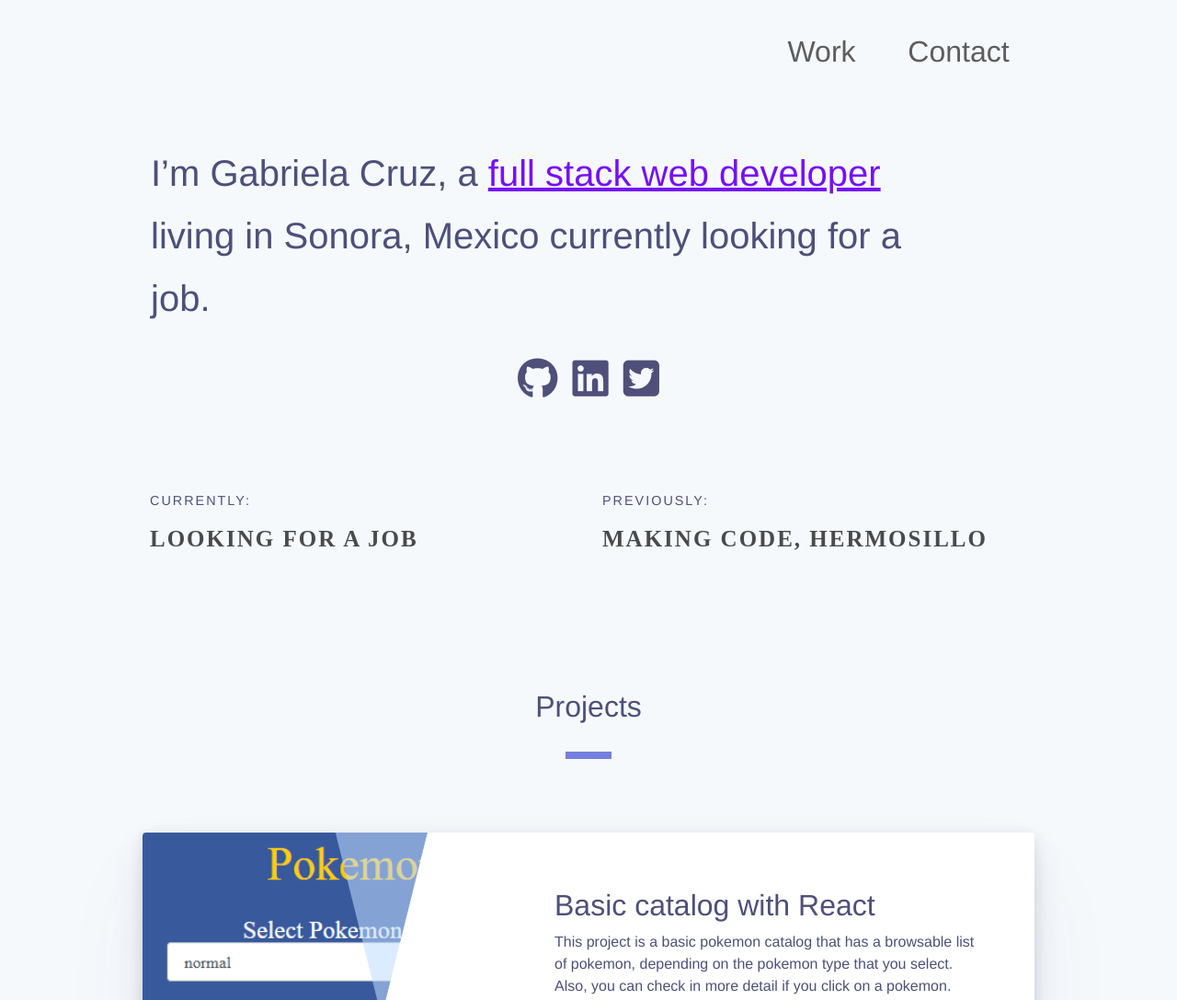
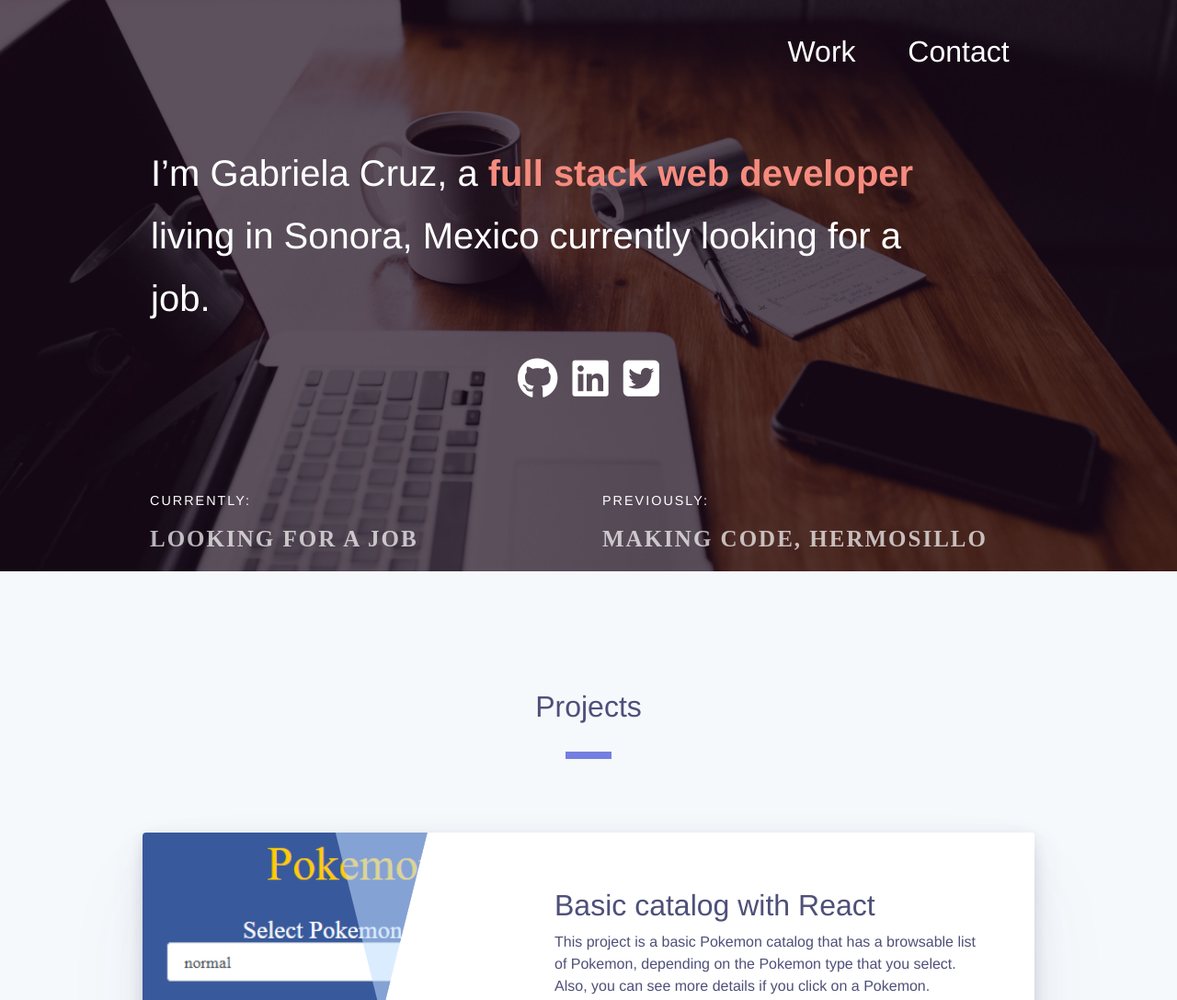
Before and after one commit to ViriCruz/Portfolio, a plain HTML site: page index.html in a window 1280 px wide. Shown: the top 1087 px of the page at 92% size. Drawn offline with nearby package versions, Linux system fonts and the light colour scheme; a web font is replaced by a local one.

Commit message:
Add hero image to header

```diff
--- a/assets/custom.css
+++ b/assets/custom.css
@@ -17,6 +17,24 @@ svg {
 
 #logo svg{
   width: 114px
+}
+
+/* hero container */
+.hero-container {
+  background-image: url('./hero-image.jpg');
+  background-position: 100% 100%;
+  background-size: cover;
+  font-weight: 600 !important;
+  position: relative;
+}
+
+.layer {
+  background-color: rgb(28 11 29 / 70%);
+  position: absolute;
+  top: 0;
+  left: 0;
+  width: 100%;
+  height: 100%;
 }
 
 ul{
@@ -48,7 +66,7 @@ a{
  font-size: 25px;
  letter-spacing: 2px;
  text-transform: uppercase;
- color: rgba(0,0,0,0.7);
+ color: rgba(255,255,255,0.7);
  font-weight: bold;
  transition: all .2s ease-in-out;
 }
@@ -188,6 +206,7 @@ a{
 .intro{
  line-height: 68px;
  font-size: 2.8rem;
+ position: relative;
 }
 
 .intro h1{
@@ -196,10 +215,20 @@ a{
  line-height: 68px;
  font-size: 2.5rem;
  max-width: 840px;
+ color: #fff;
+}
+
+.intro .custom-text {
+  color: #F58B7F;
+  font-weight: 600;
 }
 
 .top-social-links {
   margin-bottom: 2em;
+}
+
+.top-social-links i {
+  color: #fff
 }
 
 .top-social-links p {
@@ -212,12 +241,15 @@ a{
 .custom-text{
   color: #7510F7;
   transition: .1s ease-in-out;
-  text-decoration: underline;
+  text-decoration: none;
+}
+
+.contact-me .custom-text:hover {
+  color: #7510F7;
 }
 
 .custom-text:hover{
   opacity: .9;
-  color: #7510F7;
 }
 
 .status h3{
@@ -226,6 +258,7 @@ a{
  text-transform: uppercase;
  font-size: 0.9rem;
  font-weight: 400;
+ color: #fff;
 }
 
 .status svg{
@@ -233,7 +266,7 @@ a{
 }
 
 .nav-menu-item{
- color: #5d5d5d;
+ color: #fff;
 }
 
 .nav-menu-item:hover{
@@ -328,12 +361,12 @@ aside li:hover a, aside li:hover .work-title{
  width: 100%;
 }
 
-.social-network ul li{
- transition: all .3s ease;
+.social-network ul li, .top-social-links ul li{
+  transition: all .3s ease;
 }
 
-.social-network ul li:hover{
-     transform: translateY(-3px);
+.social-network ul li:hover, .top-social-links ul li:hover{
+  transform: translateY(-3px);
 }
 
 .contact-me h2{
--- a/index.html
+++ b/index.html
@@ -13,7 +13,8 @@
   <title>My Website</title>
 </head>
 <body>
-  <header>
+  <header class="hero-container">
+    <div class="layer"></div>
     <navbar class="nav header-content mx-auto">
       <div class="nav-container d-flex mx-2 row align-items-center w-100 justify-content-sm-center justify-content-md-end">
         <div class="col-md-4 col-sm-6 nav-sections">
@@ -31,13 +32,25 @@
     <div class="header-content mx-auto">
       <div class="mx-4 intro">
         <h1>
-          I’m Gabriela Cruz, a <a href="https://github.com/ViriCruz" target="_blank" class="custom-text">full stack web developer</a> living in Sonora, Mexico currently looking for a job.
+          I’m Gabriela Cruz, a <span class="custom-text">full stack web developer</span> living in Sonora, Mexico currently looking for a job.
         </h1>
         <nav class="top-social-links">
           <ul class="d-flex justify-content-center px-0">
-            <li class="mr-3"><i class="fab fa-github"></i></li>
-            <li class="mr-3"><i class="fab fa-linkedin"></i></li>
-            <li><i class="fab fa-twitter-square"></i></li>
+            <li class="mr-3">
+              <a href="https://github.com/ViriCruz" target="_blank">
+                <i class="fab fa-github"></i>
+              </a>
+            </li>
+            <li class="mr-3">
+              <a href="https://www.linkedin.com/in/viricruz/" target="_blank">
+                <i class="fab fa-linkedin"></i>
+              </a>
+            </li>
+            <li>
+              <a href="https://twitter.com/viri_cruz14" target="_blank">
+                <i class="fab fa-twitter-square"></i>
+              </a>
+            </li>
           </ul>
         </nav>
       </div>
@@ -66,7 +79,7 @@
             <div class="project-content">
               <h2>Basic catalog with React</h2>
               <p>
-                This project is a basic pokemon catalog that has a browsable list of pokemon, depending on the pokemon type that you select. Also, you can check in more detail if you click on a pokemon.
+                This project is a basic Pokemon catalog that has a browsable list of Pokemon, depending on the Pokemon type that you select. Also, you can see more details if you click on a Pokemon.
               </p>
               <div class="d-flex flex-wrap">
                 <span class="stack">React 16</span>
@@ -88,9 +101,9 @@
             <img class="project-image d-sm-none d-xl-block" src="./assets/books.PNG" alt="Categories screenshot of the tracking app.">
             <div class="project-background d-sm-none d-xl-block"></div>
             <div class="project-content">
-              <h2>Tracking mobile web app with react</h2>
+              <h2>Tracking mobile web app with React</h2>
               <p>
-                This project is a tracking app to measure how much do you read during a day. Taking in count only: books, articles, audiobooks, mangas, and comics. This is a manual tracking to acquire the habit of reading.
+                This project is a tracking app to measure how much you read during a day. Taking into account only: books, articles, audiobooks, mangas, and comics. This is a manual tracking to acquire the habit of reading.
               </p>
               <div class="d-flex flex-wrap">
                 <span class="stack">React 16</span>
@@ -117,7 +130,7 @@
             <div class="project-content">
               <h2>Weather App</h2>
               <p>
-                Search the current weather for any place, convert temperature between Celsius and Fahrenheit. This project makes use of Weather Api and Pexels Api, both are public.
+                Search the current weather for any place and convert temperature between Celsius and Fahrenheit. This project makes use of Weather API and Pexels API, both are public.
               </p>
               <div class="d-flex flex-wrap">
                 <span class="stack">HTML5</span>
@@ -141,7 +154,7 @@
             <div class="project-content">
               <h2>RPG turn-based game with Phaser 3</h2>
               <p>
-                Small game using Phaser 3, destroy the enemies that are around the map.
+                This is a small game using Phaser 3, where you will face many enemies around the map. Destroy'em all!
               </p>
               <div class="d-flex flex-wrap">
                 <span class="stack">JavaScript ECMA6</span>
@@ -164,7 +177,7 @@
             <div class="project-content">
               <h2>Restaurant Example Page</h2>
               <p>
-                This is a basic demo restaurant page, it was built based on the Webpack and modules section in The Odin Project’s JavaScript Curriculum.
+                This is a basic demo restaurant page. It was built based on the Webpack and modules section in The Odin Project’s JavaScript Curriculum.
               </p>
               <div class="d-flex flex-wrap">
                 <span class="stack">JavaScript ECMA6</span>
@@ -209,7 +222,7 @@
    <div class="social-container mx-auto text-center">
     <div class="contact-me">
      <h2>
-      Looking to start a project. <a href="mailto:viridiana.cruz.olivera@gmail.com" class="custom-text d-md-inline">Let's talk</a>
+      Looking to start a project? <a href="mailto:viridiana.cruz.olivera@gmail.com" class="custom-text d-md-inline">Let's talk</a>
      </h2>
     </div>
     <div class="social-network d-flex justify-content-center" id="contact">
```
Also changed, not shown: assets/hero-image.jpg (added).
